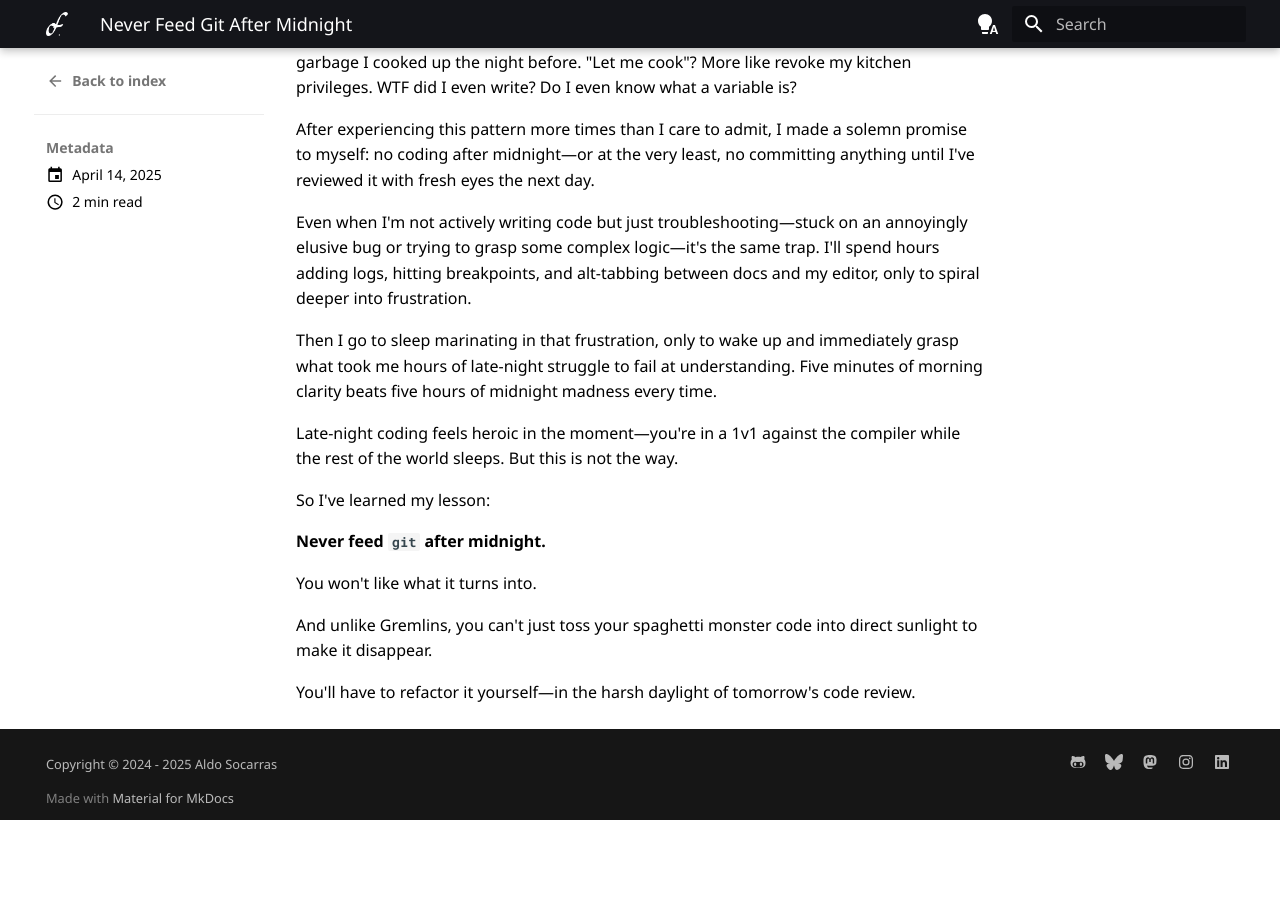
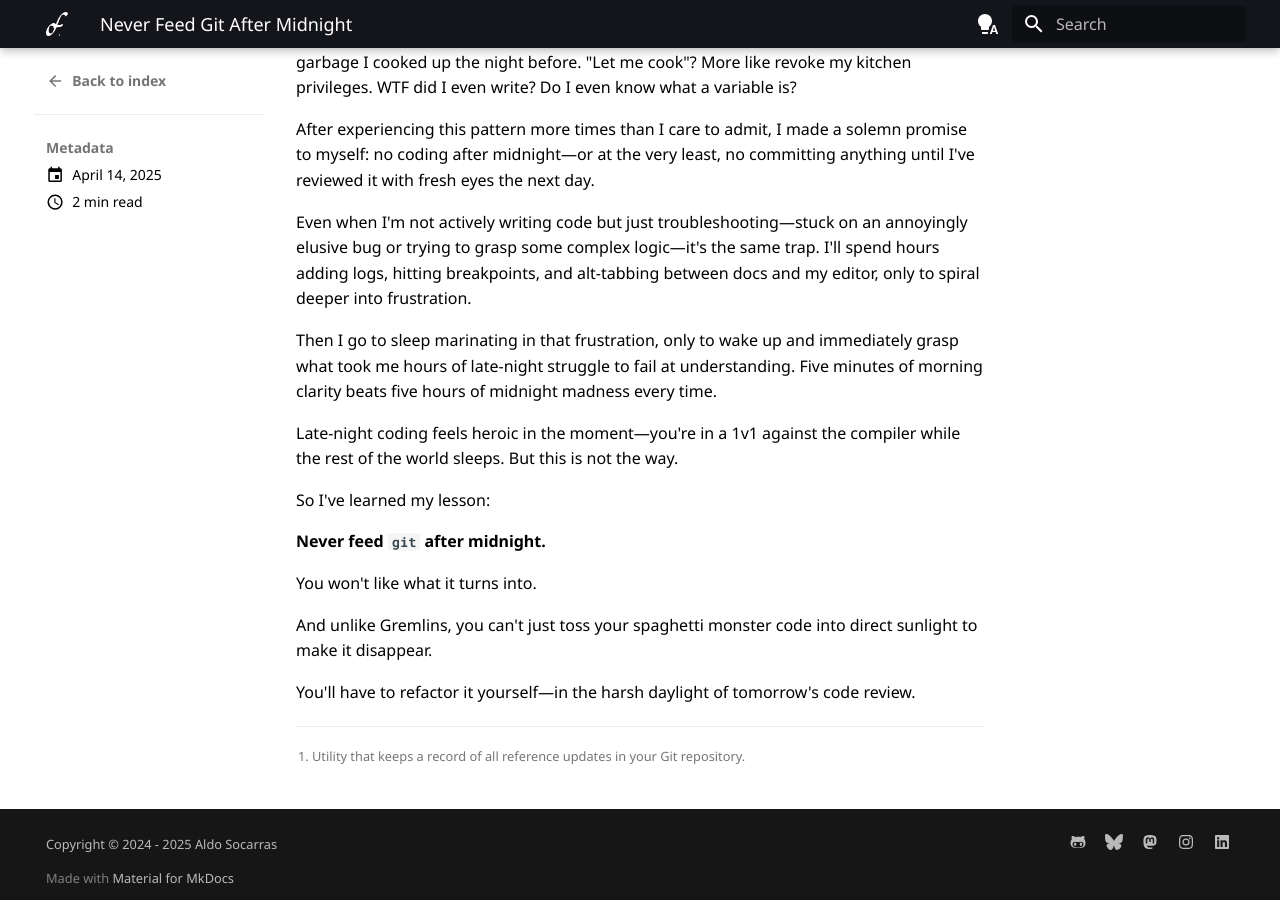
Before and after one commit to driuft/driuft.com, an MkDocs documentation site: the page built from docs/blog/posts/never-feed-git-after-midnight.md, in a window 1280 px wide and 900 px high, scrolled down 979 px. Built offline with MkDocs 1.6.1 and Material for MkDocs 9.7.7, drawn with Linux system fonts in a browser that asks for light colours; before the commit the page ends 1799 px from its top, so only the background shows below that; part of the change alters nothing that is shown.

```diff
--- a/docs/blog/posts/never-feed-git-after-midnight.md
+++ b/docs/blog/posts/never-feed-git-after-midnight.md
@@ -11,7 +11,7 @@ date: 2025-04-14
 ![Doodle of a wide-eyed, cartoonish Mogwai create from the movie Gremlins (1984) with large ears and an orange-and-white color scheme.](images/mogwai.png)
 
 /// caption
-`git reflog` patiently waiting for its next victim.
+`git reflog`[^1] patiently waiting for its next victim.
 ///
 
 There's something almost mystical about typing in the shroud of night. No Slack notifications. No meetings throwing off your flow. Just you, the glow of your screen, and the code.
@@ -43,3 +43,5 @@ You won't like what it turns into.
 And unlike Gremlins, you can't just toss your spaghetti monster code into direct sunlight to make it disappear.
 
 You'll have to refactor it yourself—in the harsh daylight of tomorrow's code review.
+
+[^1]: Utility that keeps a record of all reference updates in your Git repository.
--- a/mkdocs.yml
+++ b/mkdocs.yml
@@ -62,6 +62,7 @@ markdown_extensions:
   - abbr
   - admonition
   - attr_list
+  - footnotes
   - md_in_html
   - pymdownx.blocks.caption
   - pymdownx.details
```
